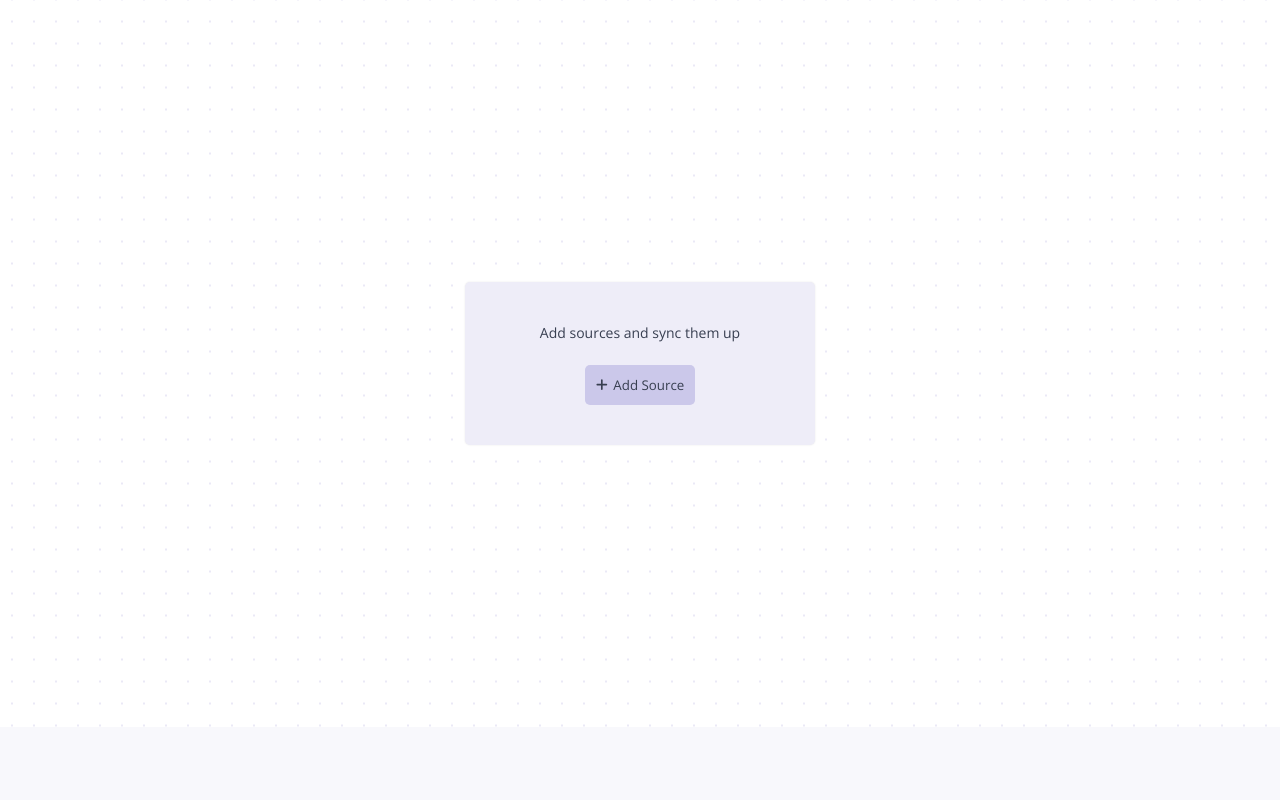
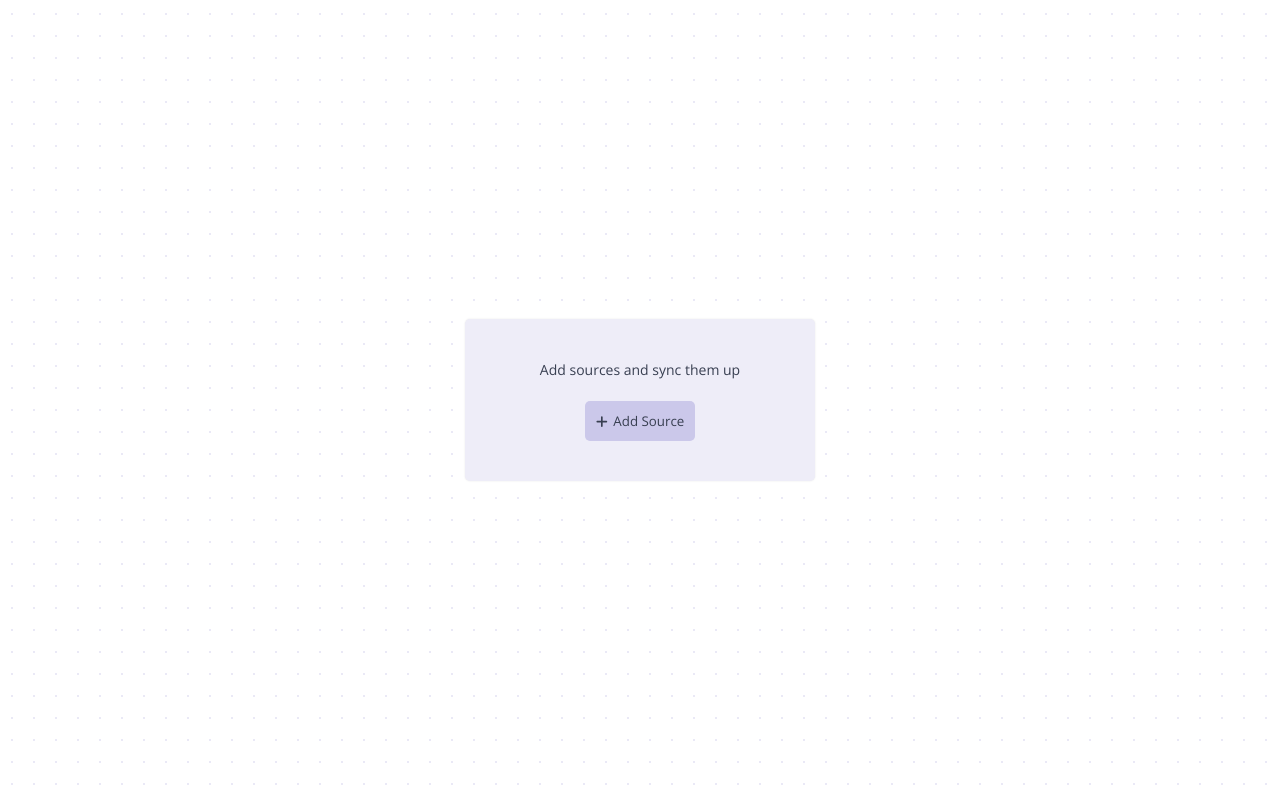
Before and after one commit to eoussama/playback-sync, a Vue app: page / in a window 1280 px wide. Built offline with nearby package versions, Linux system fonts and the light colour scheme.

Commit message:
💯 Hover Trigger, #76

```diff
--- a/src/components/layout/ViewComp.vue
+++ b/src/components/layout/ViewComp.vue
@@ -16,6 +16,7 @@ import type { TSource } from '@/utils/types/composition/source.type';
 export default defineComponent({
 
   computed: {
+    ...mapState(useAppStore, ['fullscreen']),
     ...mapState(useSourcesStore, ['sources', 'tilling']),
 
     /**
@@ -216,7 +217,10 @@ export default defineComponent({
   <div
     class="view"
     @dblclick="onToggleFullscreen"
-    :class="{ 'view--empty': empty }"
+    :class="{
+      'view--empty': empty,
+      'view--fullscreen': fullscreen
+    }"
   >
     <SourceEmpty
       :isEmpty="empty"
@@ -268,6 +272,8 @@ export default defineComponent({
 
 <style scoped lang="scss">
 .view {
+  $root: &;
+
   flex: 1;
   overflow: auto;
   position: relative;
@@ -312,5 +318,11 @@ export default defineComponent({
   &--empty {
     max-height: calc(100vh - 73px);
   }
+
+  &--fullscreen {
+    &#{$root}--empty {
+      max-height: 100%;
+    }
+  }
 }
 </style>
--- a/src/style/mixins/_index.scss
+++ b/src/style/mixins/_index.scss
@@ -1 +1,2 @@
 @use 'selectable';
+@use 'triggerable';
--- /dev/null
+++ b/src/style/mixins/_triggerable.scss
@@ -0,0 +1,21 @@
+%triggerable {
+  position: relative;
+
+  &::before,
+  &::after {
+    content: '';
+    position: absolute;
+    left: 0;
+
+    width: 100%;
+    height: 100%;
+  }
+
+  &::after {
+    top: -100%;
+  }
+
+  &::before {
+    top: 100%;
+  }
+}
```
